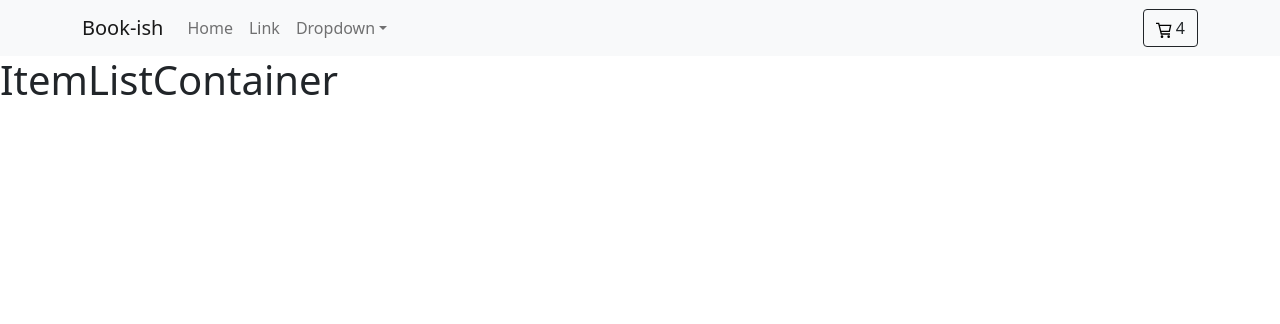
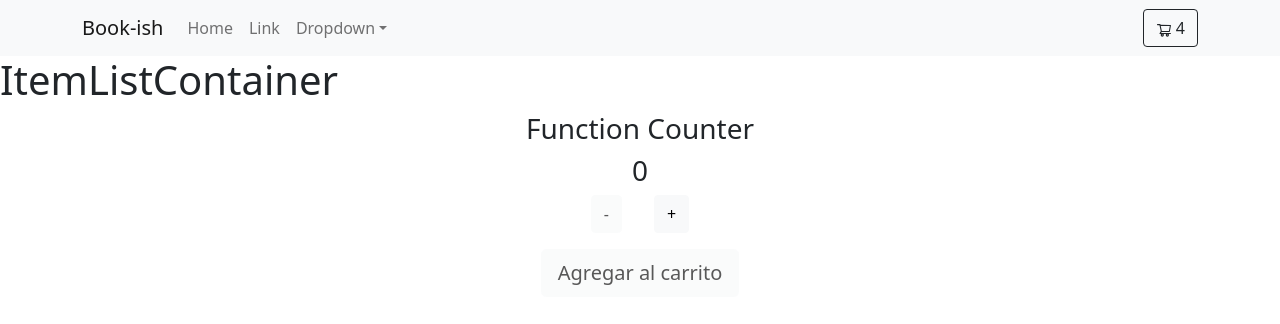
Before and after one commit to SamRosemberg/app-rosemberg-24925, a React (Create React App) app: page / in a window 1280 px wide. Shown: the top 324 px of the page. Built offline with nearby package versions, Linux system fonts and the light colour scheme.

Commit message:
contador de stock

```diff
--- a/src/App.js
+++ b/src/App.js
@@ -1,12 +1,15 @@
 import './App.css';
+import { FunctionCounter} from './components/FunctionCounter/FunctionCounter'
 import { ItemListContainer } from './components/ItemListContainer/ItemListContainer';
 import {NavBar} from './components/NavBar/NavBar'
 
 function App() {
+
   return (
     <>
     <NavBar />
     <ItemListContainer />
+    <FunctionCounter />
     </>
   );
 }
--- a/src/components/CartWidget/CartWidget.css
+++ b/src/components/CartWidget/CartWidget.css
@@ -4,8 +4,5 @@
 }
 
 .classIcon {
-    width: 1 rem;
-    hover {
-            color: red;
-    }
+    width: 5 rem;
 }
--- a/src/components/CartWidget/CartWidget.js
+++ b/src/components/CartWidget/CartWidget.js
@@ -1,11 +1,11 @@
 import React from 'react'
 import './CartWidget.css'
-import { GrCart } from 'react-icons/gr';
+import { AiOutlineShoppingCart } from 'react-icons/ai';
 import { Button } from 'react-bootstrap';
 
 
 export const CartWidget = ({handleClick}) => {
     return (
-        <Button variant="outline-dark" onClick={handleClick}><GrCart className="classIcon"/> 4</Button>
+        <Button variant="outline-dark" onClick={handleClick}><AiOutlineShoppingCart className="classIcon"/> 4</Button>
     )
 }
--- /dev/null
+++ b/src/components/FunctionCounter/FunctionCounter.css
@@ -0,0 +1,6 @@
+.contador {
+    margin-left: 25%;
+    margin-right: 25%;
+    margin-top: 2%;
+    margin-bottom: 2%;
+}
--- /dev/null
+++ b/src/components/FunctionCounter/FunctionCounter.js
@@ -0,0 +1,36 @@
+import { useState } from 'react'
+import './FunctionCounter.css'
+
+export const FunctionCounter = (props) => {
+    const [count, setCount] = useState(0)
+
+    let stock = 15;
+
+    const decrement = () => {
+        if(count > 0) {
+            setCount(count - 1)
+        }
+    }
+
+    const increment = () => {
+        if(count < stock) {
+            setCount(count + 1)
+        }
+    }
+
+    const agregarAlCarrito = () => {
+        alert('Se han agregado: ' + count + ' al carrito')
+    }
+
+    return (
+        <div className="text-center ">
+            <h3>Function Counter</h3>
+            <h3>{count}</h3>
+            <div className="col">
+                <button className="btn btn-light mx-3" disabled={count <= 0 ? true : false} onClick={decrement}>-</button>
+                <button className="btn btn-light mx-3" disabled={stock == 0 ? true : false} onClick={increment}>+</button>
+            </div>
+            <button className="btn btn-lg btn-light my-3" onClick={agregarAlCarrito}  disabled={count <= 0 ? true : false}>Agregar al carrito</button>
+        </div>
+    )
+}
```
